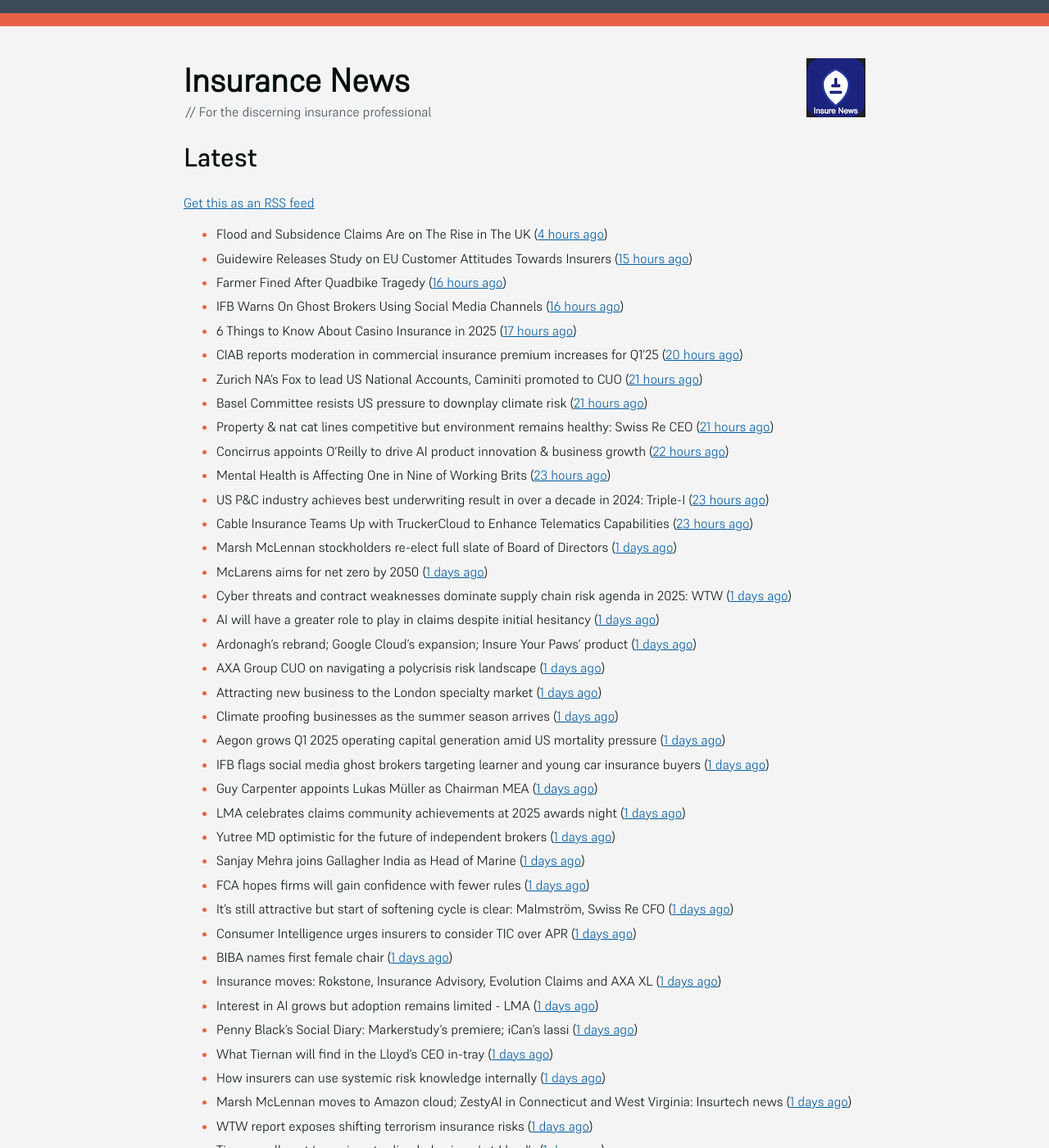
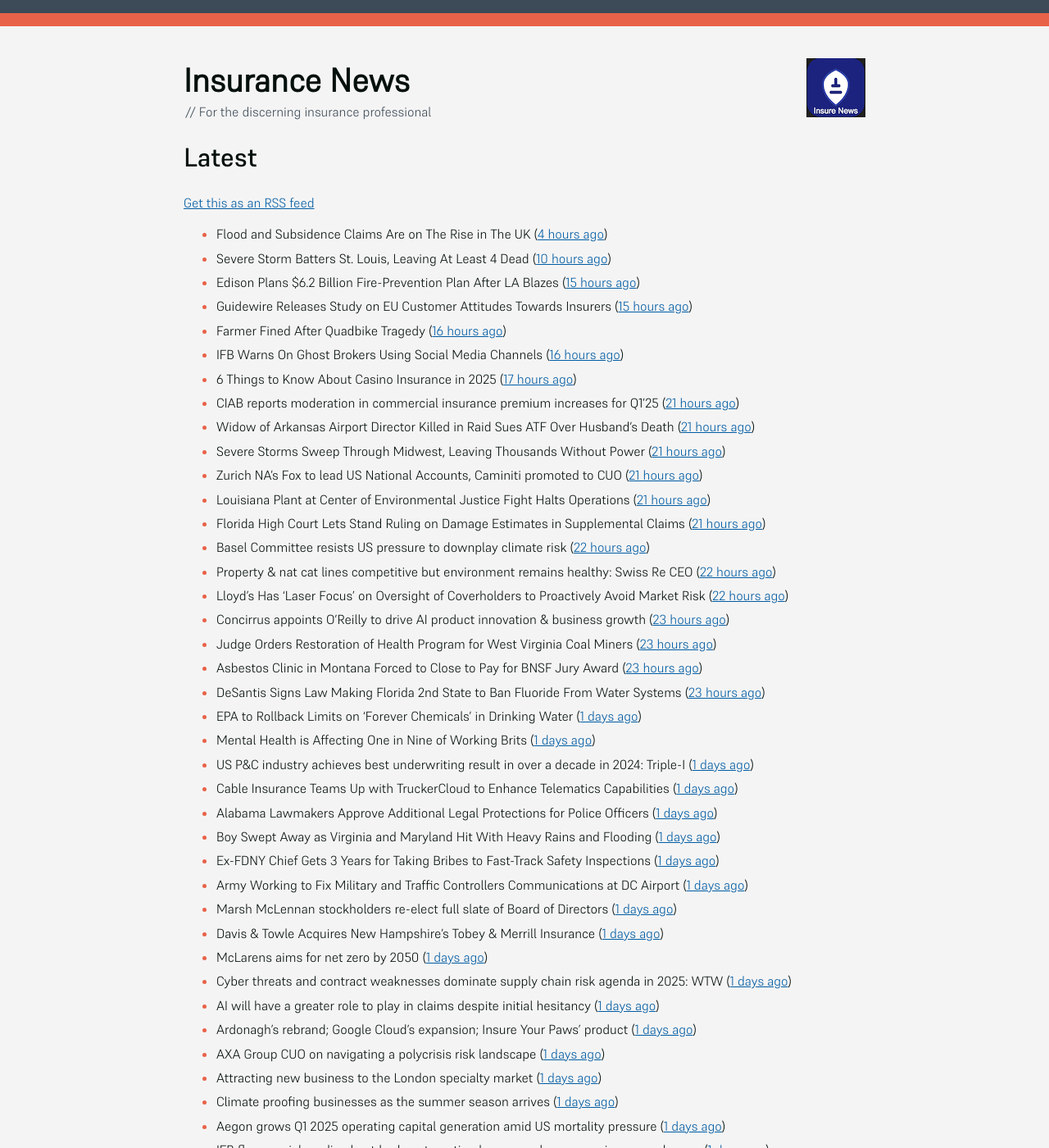
Before and after one commit to mat-0/feeds.thechels.uk, a Jekyll site: the page built from index.md, in a window 1280 px wide and 1400 px high. Shown: the whole window at 82% size. Built offline with Jekyll 4.4.1, drawn with Linux system fonts in a browser that asks for light colours; some of the changed text lies outside the part shown.

Commit message:
New Feed

```diff
--- a/index.md
+++ b/index.md
@@ -9,19 +9,35 @@ description: Latest Updates
 
 <!-- news_marker starts -->
 - Flood and Subsidence Claims Are on The Rise in The UK ([4 hours ago](https://insurance-edge.net/2025/05/17/flood-and-subsidence-claims-are-on-the-rise-in-the-uk/))
+- Severe Storm Batters St. Louis, Leaving At Least 4 Dead ([10 hours ago](https://www.insurancejournal.com/news/midwest/2025/05/16/824121.htm))
+- Edison Plans $6.2 Billion Fire-Prevention Plan After LA Blazes ([15 hours ago](https://www.insurancejournal.com/news/west/2025/05/16/824114.htm))
 - Guidewire Releases Study on EU Customer Attitudes Towards Insurers ([15 hours ago](https://insurance-edge.net/2025/05/16/guidewire-releases-study-on-eu-customer-attitudes-towards-insurers/))
 - Farmer Fined After Quadbike Tragedy ([16 hours ago](https://insurance-edge.net/2025/05/16/farmer-fined-after-quadbike-tragedy/))
 - IFB Warns On Ghost Brokers Using Social Media Channels ([16 hours ago](https://insurance-edge.net/2025/05/16/ifb-warns-on-ghost-brokers-using-social-media-channels/))
 - 6 Things to Know About Casino Insurance in 2025 ([17 hours ago](https://insurance-edge.net/2025/05/16/6-things-to-know-about-casino-insurance-in-2025/))
-- CIAB reports moderation in commercial insurance premium increases for Q1’25 ([20 hours ago](https://www.reinsurancene.ws/ciab-reports-moderation-in-commercial-insurance-premium-increases-for-q125/))
+- CIAB reports moderation in commercial insurance premium increases for Q1’25 ([21 hours ago](https://www.reinsurancene.ws/ciab-reports-moderation-in-commercial-insurance-premium-increases-for-q125/))
+- Widow of Arkansas Airport Director Killed in Raid Sues ATF Over Husband’s Death ([21 hours ago](https://www.insurancejournal.com/news/southcentral/2025/05/16/824097.htm))
+- Severe Storms Sweep Through Midwest, Leaving Thousands Without Power ([21 hours ago](https://www.insurancejournal.com/news/midwest/2025/05/16/824092.htm))
 - Zurich NA’s Fox to lead US National Accounts, Caminiti promoted to CUO ([21 hours ago](https://www.reinsurancene.ws/zurich-nas-fox-to-lead-us-national-accounts-caminiti-promoted-to-cuo/))
-- Basel Committee resists US pressure to downplay climate risk ([21 hours ago](https://www.dig-in.com/articles/basel-committee-resists-us-pressure-to-downplay-climate-risk))
-- Property & nat cat lines competitive but environment remains healthy: Swiss Re CEO ([21 hours ago](https://www.reinsurancene.ws/property-nat-cat-lines-competitive-but-environment-remains-healthy-swiss-re-ceo/))
-- Concirrus appoints O’Reilly to drive AI product innovation & business growth ([22 hours ago](https://www.reinsurancene.ws/concirrus-appoints-oreilly-to-drive-ai-product-innovation-business-growth/))
-- Mental Health is Affecting One in Nine of Working Brits ([23 hours ago](https://insurance-edge.net/2025/05/16/mental-health-is-affecting-one-in-nine-of-working-brits/))
-- US P&C industry achieves best underwriting result in over a decade in 2024: Triple-I ([23 hours ago](https://www.reinsurancene.ws/us-pc-industry-achieves-best-underwriting-result-in-over-a-decade-in-2024-triple-i/))
-- Cable Insurance Teams Up with TruckerCloud to Enhance Telematics Capabilities ([23 hours ago](https://www.insurtechinsights.com/cable-insurance-teams-up-with-truckercloud-to-enhance-telematics-capabilities/))
+- Louisiana Plant at Center of Environmental Justice Fight Halts Operations ([21 hours ago](https://www.insurancejournal.com/news/southcentral/2025/05/16/824085.htm))
+- Florida High Court Lets Stand Ruling on Damage Estimates in Supplemental Claims ([21 hours ago](https://www.insurancejournal.com/news/southeast/2025/05/16/824076.htm))
+- Basel Committee resists US pressure to downplay climate risk ([22 hours ago](https://www.dig-in.com/articles/basel-committee-resists-us-pressure-to-downplay-climate-risk))
+- Property & nat cat lines competitive but environment remains healthy: Swiss Re CEO ([22 hours ago](https://www.reinsurancene.ws/property-nat-cat-lines-competitive-but-environment-remains-healthy-swiss-re-ceo/))
+- Lloyd’s Has ‘Laser Focus’ on Oversight of Coverholders to Proactively Avoid Market Risk ([22 hours ago](https://www.insurancejournal.com/news/international/2025/05/16/824065.htm))
+- Concirrus appoints O’Reilly to drive AI product innovation & business growth ([23 hours ago](https://www.reinsurancene.ws/concirrus-appoints-oreilly-to-drive-ai-product-innovation-business-growth/))
+- Judge Orders Restoration of Health Program for West Virginia Coal Miners ([23 hours ago](https://www.insurancejournal.com/news/southeast/2025/05/16/824060.htm))
+- Asbestos Clinic in Montana Forced to Close to Pay for BNSF Jury Award ([23 hours ago](https://www.insurancejournal.com/news/west/2025/05/16/824055.htm))
+- DeSantis Signs Law Making Florida 2nd State to Ban Fluoride From Water Systems ([23 hours ago](https://www.insurancejournal.com/news/southeast/2025/05/16/824051.htm))
+- EPA to Rollback Limits on ‘Forever Chemicals’ in Drinking Water ([1 days ago](https://www.insurancejournal.com/news/national/2025/05/16/824047.htm))
+- Mental Health is Affecting One in Nine of Working Brits ([1 days ago](https://insurance-edge.net/2025/05/16/mental-health-is-affecting-one-in-nine-of-working-brits/))
+- US P&C industry achieves best underwriting result in over a decade in 2024: Triple-I ([1 days ago](https://www.reinsurancene.ws/us-pc-industry-achieves-best-underwriting-result-in-over-a-decade-in-2024-triple-i/))
+- Cable Insurance Teams Up with TruckerCloud to Enhance Telematics Capabilities ([1 days ago](https://www.insurtechinsights.com/cable-insurance-teams-up-with-truckercloud-to-enhance-telematics-capabilities/))
+- Alabama Lawmakers Approve Additional Legal Protections for Police Officers ([1 days ago](https://www.insurancejournal.com/news/southeast/2025/05/16/824044.htm))
+- Boy Swept Away as Virginia and Maryland Hit With Heavy Rains and Flooding ([1 days ago](https://www.insurancejournal.com/news/east/2025/05/16/824034.htm))
+- Ex-FDNY Chief Gets 3 Years for Taking Bribes to Fast-Track Safety Inspections ([1 days ago](https://www.insurancejournal.com/news/east/2025/05/16/824030.htm))
+- Army Working to Fix Military and Traffic Controllers Communications at DC Airport ([1 days ago](https://www.insurancejournal.com/news/east/2025/05/16/824024.htm))
 - Marsh McLennan stockholders re-elect full slate of Board of Directors ([1 days ago](https://www.reinsurancene.ws/marsh-mclennan-stockholders-re-elect-full-slate-of-board-of-directors/))
+- Davis & Towle Acquires New Hampshire’s Tobey & Merrill Insurance ([1 days ago](https://www.insurancejournal.com/news/east/2025/05/16/824021.htm))
 - McLarens aims for net zero by 2050 ([1 days ago](https://www.postonline.co.uk/news/7957770/mclarens-aims-for-net-zero-by-2050))
 - Cyber threats and contract weaknesses dominate supply chain risk agenda in 2025: WTW ([1 days ago](https://www.reinsurancene.ws/cyber-threats-and-contract-weaknesses-dominate-supply-chain-risk-agenda-in-2025-wtw/))
 - AI will have a greater role to play in claims despite initial hesitancy ([1 days ago](https://www.postonline.co.uk/broker/7957769/ai-will-have-a-greater-role-to-play-in-claims-despite-initial-hesitancy))
@@ -34,13 +50,22 @@ description: Latest Updates
 - Guy Carpenter appoints Lukas Müller as Chairman MEA ([1 days ago](https://www.reinsurancene.ws/guy-carpenter-appoints-lukas-muller-as-chairman-mea/))
 - LMA celebrates claims community achievements at 2025 awards night ([1 days ago](https://www.insurancebusinessmag.com/uk/news/claims/lma-celebrates-claims-community-achievements-at-2025-awards-night-535970.aspx))
 - Yutree MD optimistic for the future of independent brokers ([1 days ago](https://www.postonline.co.uk/news/7957767/yutree-md-optimistic-for-the-future-of-independent-brokers))
+- Swiss Re Profits Up Despite Losses from California Wildfires ([1 days ago](https://www.insurancejournal.com/news/international/2025/05/16/824017.htm))
 - Sanjay Mehra joins Gallagher India as Head of Marine ([1 days ago](https://www.reinsurancene.ws/sanjay-mehra-joins-gallagher-india-as-head-of-marine/))
 - FCA hopes firms will gain confidence with fewer rules ([1 days ago](https://www.postonline.co.uk/news/7957766/fca-hopes-firms-will-gain-confidence-with-fewer-rules))
 - It’s still attractive but start of softening cycle is clear: Malmström, Swiss Re CFO ([1 days ago](https://www.reinsurancene.ws/its-still-attractive-but-start-of-softening-cycle-is-clear-malmstrom-swiss-re-cfo/))
+- Rogue Communication Devices Found in Chinese Solar Power Inverters ([1 days ago](https://www.insurancejournal.com/news/international/2025/05/16/824006.htm))
+- Cyberattack-Hit M&S Says Food Availability Improving Every Day ([1 days ago](https://www.insurancejournal.com/news/international/2025/05/16/824002.htm))
+- Morton Salt Settles Ohio Discrimination Case With $75,000 Payment ([1 days ago](https://www.insurancejournal.com/news/midwest/2025/05/16/823999.htm))
+- Christian Dior Couture Client Data Breached in Cyberattack ([1 days ago](https://www.insurancejournal.com/news/national/2025/05/16/823975.htm))
 - Consumer Intelligence urges insurers to consider TIC over APR ([1 days ago](https://www.insurancebusinessmag.com/uk/news/auto-motor/consumer-intelligence-urges-insurers-to-consider-tic-over-apr-535940.aspx))
 - BIBA names first female chair ([1 days ago](https://www.insurancebusinessmag.com/uk/news/breaking-news/biba-names-first-female-chair-535939.aspx))
+- Texas Sweetens Pitch to CEOs, Boards With New State Protections ([1 days ago](https://www.insurancejournal.com/news/southcentral/2025/05/16/823995.htm))
 - Insurance moves: Rokstone, Insurance Advisory, Evolution Claims and AXA XL ([1 days ago](https://www.insurancebusinessmag.com/uk/news/breaking-news/insurance-moves-rokstone-insurance-advisory-evolution-claims-and-axa-xl-535937.aspx))
 - Interest in AI grows but adoption remains limited - LMA ([1 days ago](https://www.insurancebusinessmag.com/uk/news/technology/interest-in-ai-grows-but-adoption-remains-limited--lma-535936.aspx))
+- Sedgwick Experts Outline Key Workers’ Comp Claims Trends ([1 days ago](https://www.insurancejournal.com/news/national/2025/05/16/823936.htm))
+- Estonia Says Russia Sent Jet After Attempt to Stop Sanction-Breaking Ship ([1 days ago](https://www.insurancejournal.com/news/international/2025/05/16/823959.htm))
+- California DoorDash Driver Pleads Guilty to Stealing $2.5M in Deliveries Scam ([1 days ago](https://www.insurancejournal.com/news/west/2025/05/16/823989.htm))
 - Penny Black’s Social Diary: Markerstudy’s premiere; iCan’s lassi ([1 days ago](https://www.postonline.co.uk/people/7957568/penny-blacks-social-diary-markerstudys-premiere-icans-lassi))
 - What Tiernan will find in the Lloyd's CEO in-tray ([1 days ago](https://www.postonline.co.uk/lloydslondon/7957720/what-tiernan-will-find-in-the-lloyds-ceo-in-tray))
 - How insurers can use systemic risk knowledge internally ([1 days ago](https://www.dig-in.com/opinion/how-insurers-can-use-systemic-risk-knowledge-internally))
@@ -49,7 +74,7 @@ description: Latest Updates
 - Tiernan calls out ‘egregious trading behaviours’ at Lloyd’s ([1 days ago](https://www.postonline.co.uk/lloydslondon/7957765/tiernan-calls-out-egregious-trading-behaviours-at-lloyds))
 - Nationwide Partners with Kadance to Offer Genomics-Based Precision Health to Life Insurance Customers ([1 days ago](https://www.insurtechinsights.com/nationwide-partners-with-kadance-to-offer-genomics-based-precision-health-to-life-insurance-customers/))
 - Africa startups to seek new backers ([1 days ago](https://www.dig-in.com/articles/africa-startups-to-seek-new-backers))
-- Using technology to mitigate common household risks ([1 days ago](https://www.dig-in.com/podcast/using-technology-to-mitigate-common-household-risks))
+- Using technology to mitigate common household risks ([2 days ago](https://www.dig-in.com/podcast/using-technology-to-mitigate-common-household-risks))
 - Tinubu Secures $45 Million to Accelerate Global Leadership in Specialty Insurance SaaS ([2 days ago](https://www.insurtechinsights.com/tinubu-secures-45-million-to-accelerate-global-leadership-in-specialty-insurance-saas/))
 - Navigating the unexpected: Expert tips for effective claims management and swift recovery ([2 days ago](https://www.insurancebusinessmag.com/uk/news/property-insurance/navigating-the-unexpected-expert-tips-for-effective-claims-management-and-swift-recovery-535498.aspx))
 - TIMBY Specialty Insurance Solutions Launches Warehouse Legal Liability Coverage to Expand Inland Marine Portfolio ([2 days ago](https://www.insurtechinsights.com/timby-specialty-insurance-solutions-launches-warehouse-legal-liability-coverage-to-expand-inland-marine-portfolio/))
@@ -94,7 +119,7 @@ description: Latest Updates
 - State Farm emergency rate increase approved in California ([3 days ago](https://www.dig-in.com/news/state-farm-emergency-rate-increase-approved-in-california))
 - Global insured losses exceed $100 billion annually, Geneva Association ([3 days ago](https://www.dig-in.com/news/global-insured-losses-exceed-100-billion-annually))
 - Allstate joins the Chicago Quantum Exchange as corporate partner ([3 days ago](https://www.dig-in.com/news/allstate-chicago-quantum-exchange-partner-on-quantum-and-ai))
-- Mike McGavick Joins mea Platform as Board Chairman and Strategic Advisor ([3 days ago](https://www.insurtechinsights.com/mike-mcgavick-joins-mea-platform-as-board-chairman-and-strategic-advisor/))
+- Mike McGavick Joins mea Platform as Board Chairman and Strategic Advisor ([4 days ago](https://www.insurtechinsights.com/mike-mcgavick-joins-mea-platform-as-board-chairman-and-strategic-advisor/))
 - Seventy-two per cent of new absentees under group income protection policies returned to work during 2024 ([4 days ago](https://ifamagazine.com/seventy-two-per-cent-of-new-absentees-under-group-income-protection-policies-returned-to-work-during-2024/))
 - OneFamily celebrates fifty years of inspiring better futures ([5 days ago](https://ifamagazine.com/onefamily-celebrates-fifty-years-of-inspiring-better-futures/))
 - Vitality research reveals gaps in employee awareness of sick leave policies and the role insurers play ([5 days ago](https://ifamagazine.com/vitality-research-reveals-gaps-in-employee-awareness-of-sick-leave-policies-and-the-role-insurers-play/))
```
